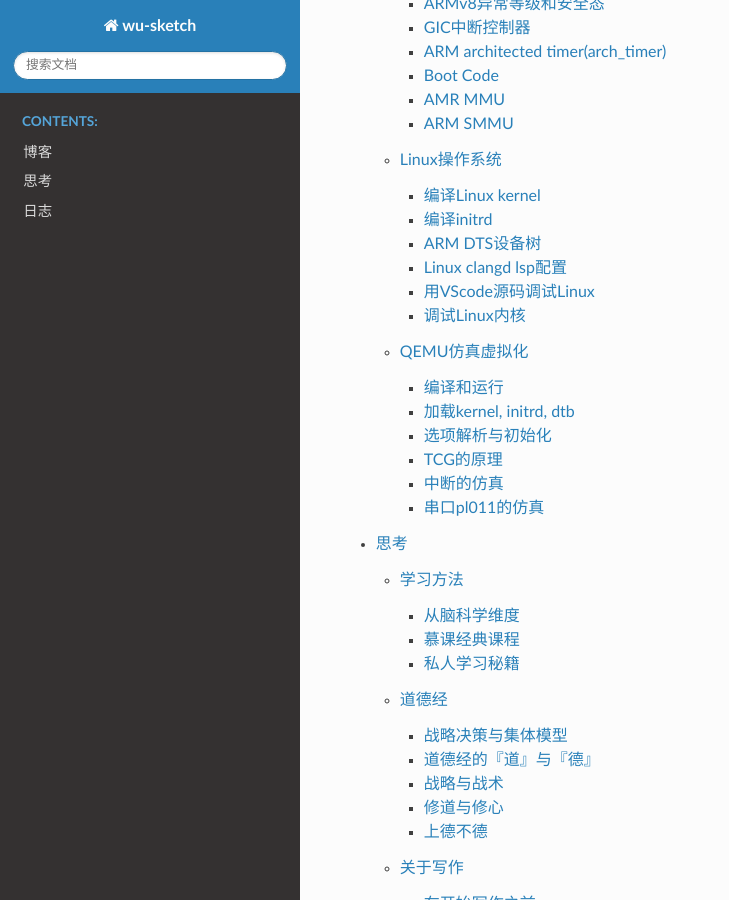
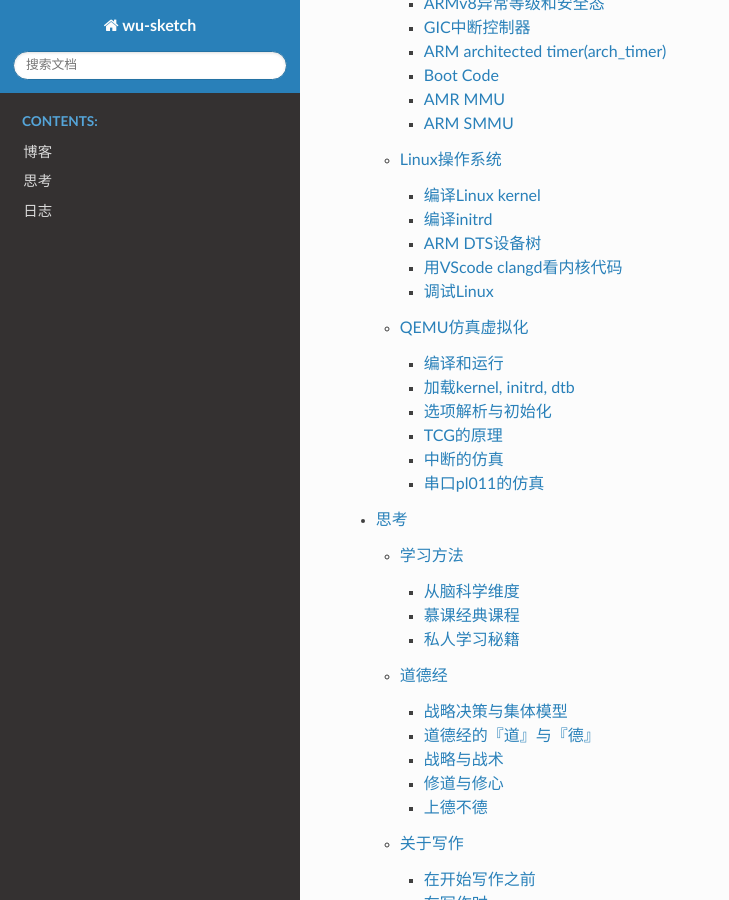
Before and after one commit to thisinnocence/sketch, a Sphinx documentation site: the page built from source/index.rst, in a window 1280 px wide and 900 px high, scrolled down 485 px. Shown: the whole window, without its empty margins (0-729 px from the left). Built offline with Sphinx 7.4.7 and the Read the Docs theme 2.0.0, drawn with Linux system fonts in a browser that asks for light colours; some of the changed lines change nothing that is shown.

Commit message:
some format

```diff
--- a/source/blogs/Linux操作系统.rst
+++ b/source/blogs/Linux操作系统.rst
@@ -6,13 +6,12 @@
 Linux操作系统
 ==============
 
-后面主要针对ARM64架构的相关代码进行介绍。
+本文主要针对ARM64架构的相关代码进行介绍。
 
 编译Linux kernel
 ------------------
 
-首先下载下载对应版本的Linux源码，可以去 https://www.kernel.org 或github下载，然后
-使用menuconfig勾选RAM disks ``build-in`` 支持，并调整大小为: 65536 kb，主要方便后面用QEMU拉起进行调试。
+下载Linux源码后，使用menuconfig勾选RAM disks为 ``build-in`` 支持，并调整大小为: 65536 kb， 方便后面用QEMU拉起。
 
 编译ARM64内核镜像方法如下：
 
@@ -54,9 +53,7 @@
 编译initrd
 ----------------
 
-从 https://busybox.net 下载源码，然后交叉编译。
-
-BusyBox v1.35.0, 发布日期2021-11-26，用下面命令可以编译arm64的initrd.
+从 https://busybox.net 下载源码，然后交叉编译。可以参考下面命令编译ARM64架构的busybox :
 
 .. code-block:: bash
 
@@ -119,9 +116,9 @@
 DTS基础知识
 ^^^^^^^^^^^^^^^
 
-| 官方地址： https://www.devicetree.org
-| 文档specification： https://github.com/devicetree-org/devicetree-specification ，也是一个sphinx工程。
-| 文档渲染后发布平台: https://devicetree-specification.readthedocs.io
+| 官方地址: https://www.devicetree.org
+| 文档地址: https://devicetree-specification.readthedocs.io
+| 文档工程: https://github.com/devicetree-org/devicetree-specification ，也是一个sphinx工程。
 
 关于ARM Linux的DTS，历史渊源是Linus非常不满意ARM硬件细节硬编码到代码里，把代码弄的一团乱，然后社区才引入了DTS这个机制。这个
 机制用来描述一个硬件平台的硬件资源，起源于 OpenFirmware (OF)。社区当时讨论的方案是：
@@ -192,14 +189,14 @@
 QEMU导出dts
 ^^^^^^^^^^^^^
 
-QEMU可以有个功能，可以导出来machine的dts. 在 :doc:`/blogs/QEMU仿真虚拟化` 例子里，可以通过加入下面的配置导出virt machine的dts，
-如下 ::
+QEMU有个功能，可以导出来machine的dts. 参考 :doc:`/blogs/QEMU仿真虚拟化` 的例子，用下面方法导出virt machine的dts ::
 
-    启动qemu后，ctrl a,c 进入qemu的console
-    然后敲命令 dumpdtb virt.dtb
-    即可导出来DTB文件： virt.dtb
+    // 方法一, 推荐这种方法
+    启动QEMU后，ctrl a,c 进入 console
+    然后敲命令: dumpdtb virt.dtb
 
-    或者，在 virt.cfg 中，machine项加入下面配置即可
+    // 方法二
+    在 virt.cfg 中，machine项加入下面配置即可
     [machine]
         dumpdtb = "virt.dtb"
 
@@ -222,15 +219,6 @@
         #address-cells = <0x02>;
         compatible = "linux,dummy-virt";
 
-        psci {
-            migrate = <0xc4000005>;
-            cpu_on = <0xc4000003>;
-            cpu_off = <0x84000002>;
-            cpu_suspend = <0xc4000001>;
-            method = "hvc";
-            compatible = "arm,psci-1.0\0arm,psci-0.2\0arm,psci";
-        };
-
         memory@40000000 {
             reg = <0x00 0x40000000 0x01 0x00>;
             device_type = "memory";
@@ -244,15 +232,10 @@
             compatible = "arm,pl011\0arm,primecell";
         };
 
-        pmu {
-            interrupts = <0x01 0x07 0x304>;
-            compatible = "arm,armv8-pmuv3";
-        };
-
         intc@8000000 {
             phandle = <0x8003>;
             reg = <0x00 0x8000000 0x00 0x10000 0x00 0x8010000 0x00 0x10000>;
-            compatible = "arm,cortex-a15-gic";
+            compatible = "arm,cortex-a15-gic";  // gicv2
             ranges;
             #size-cells = <0x02>;
             #address-cells = <0x02>;
@@ -264,30 +247,9 @@
             #size-cells = <0x00>;
             #address-cells = <0x01>;
 
-            cpu-map {
-                socket0 {
-                    cluster0 {
-                        core0 {
-                            cpu = <0x8002>;
-                        };
-                        core1 {
-                            cpu = <0x8001>;
-                        };
-                    };
-                };
-            };
-
             cpu@0 {
                 phandle = <0x8002>;
                 reg = <0x00>;
-                enable-method = "psci";
-                compatible = "arm,cortex-a57";
-                device_type = "cpu";
-            };
-
-            cpu@1 {
-                phandle = <0x8001>;
-                reg = <0x01>;
                 enable-method = "psci";
                 compatible = "arm,cortex-a57";
                 device_type = "cpu";
@@ -559,8 +521,8 @@
 
 .. _linux_lsp:
 
-Linux clangd lsp配置
------------------------
+用VScode clangd看内核代码
+--------------------------
 
 | LSP技术发展到现在，我猜Linux内核社区已经支持了，随便搜了下文件发现了就有 gen_compile_commands.py :
 | https://github.com/torvalds/linux/commits/master/scripts/clang-tools/gen_compile_commands.py
@@ -589,11 +551,21 @@
 
 有了这个LSP支持，看内核和修改内核代码效率大增。
 
-用VScode源码调试Linux
+调试Linux
 ------------------------
 
-前面我们vscode工程配置好后，使用QEMU ``-S -s`` 拉起linux，这个会使用QEMU内置的gdb server，然后我们给前面的linux工程配置
-一个调试的 launch.json 文件, 内容如下：
+| QEMU内置的gdb server可以单步调试内核，这个非常方便。可以看内核官方文档的链接:
+| https://docs.kernel.org/dev-tools/gdb-kernel-debugging.html
+
+使用QEMU ``-S -s`` 拉起linux，这个会使用QEMU内置的gdb server， 我们用 ``gdb-multiarch`` 连接这个server调试 ::
+
+    cd build
+    gdb-multiarch vmlinux
+    (gdb) target remote :1234
+    (gdb) b start_kernel
+    (gdb) c
+
+前面为了方便看代码，我们配置了VScode工程，在这个工程里我们配置下 ``launch.json`` 文件可以更方便图形调试：
 
 .. code-block:: json
 
@@ -622,27 +594,13 @@
         ]
     }
 
-大概得效果如下
+用VScode调试内核的大概得效果如下：
 
 .. image:: pic/debug-linux.png
 
-当然，也可以直接用 gdb 命令行的方式调试  ::
+一些内核程序的调试手段，可以看内核文档： https://www.kernel.org/doc/html/latest/dev-tools
 
-    cd build
-    gdb-multiarch vmlinux
-    (gdb) target remote :1234
-    (gdb) b start_kernel
-    (gdb) c
-
-然后我们就可以单步调试内核了。 如果学习体系结构相关的，结合QEMU里面对硬件的实现逻辑，会更加方便理解。
-
-调试Linux内核
-----------------
-
-| QEMU内置的gdb server可以单步调试内核，这个非常方便。可以看内核官方文档的链接:
-| https://docs.kernel.org/dev-tools/gdb-kernel-debugging.html
-
-| 对于比较麻烦的内存类问题：用户态程序内存越界问题会经常用ASAN, 内核态程序也有类似工具KASAN:
+| 用户态我们常用ASAN来定位内存类问题, 内核态用类似的KASAN:
 | https://docs.kernel.org/dev-tools/kasan.html
 
 .. note::
@@ -650,4 +608,4 @@
   Kernel Address Sanitizer (KASAN) is a **dynamic memory safety error detector** designed to find out-of-bounds and
   use-after-free bugs.
 
-还有很多的定位手段，可以在上面的链接中看，文档的目录就再内核源码目录的 Documentation/dev-tools 目录下。
+还有很多的定位手段，可以看上面文档链接，或者内核源码目录的 Documentation/dev-tools 下的文档。
```
